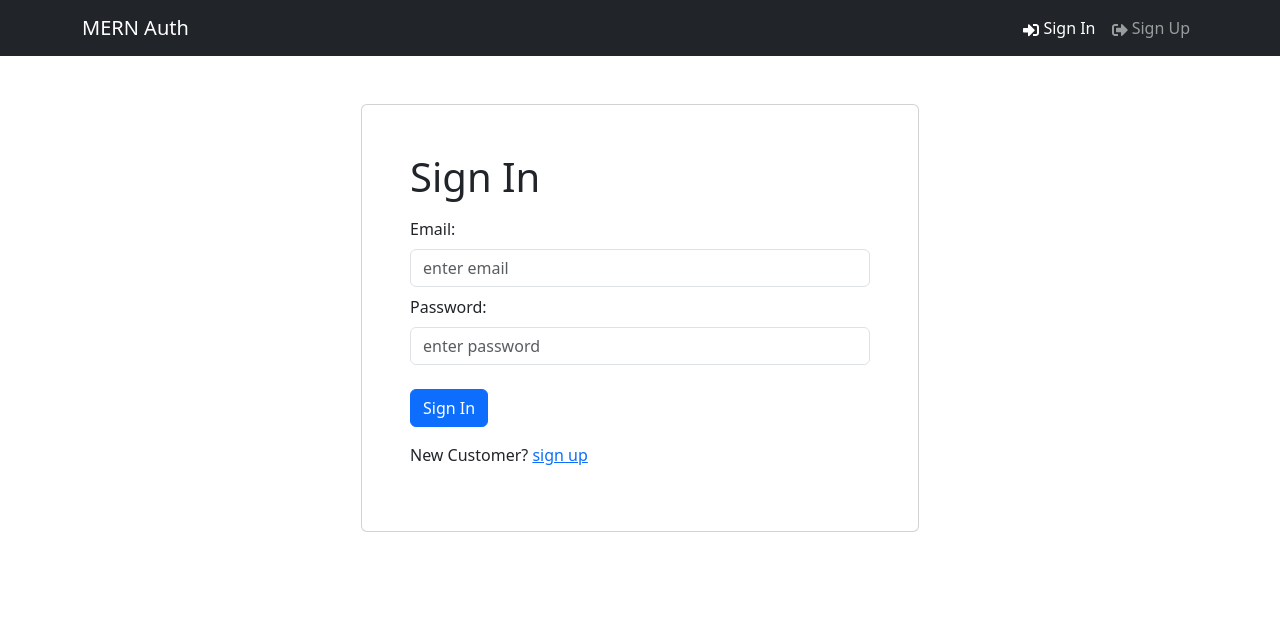
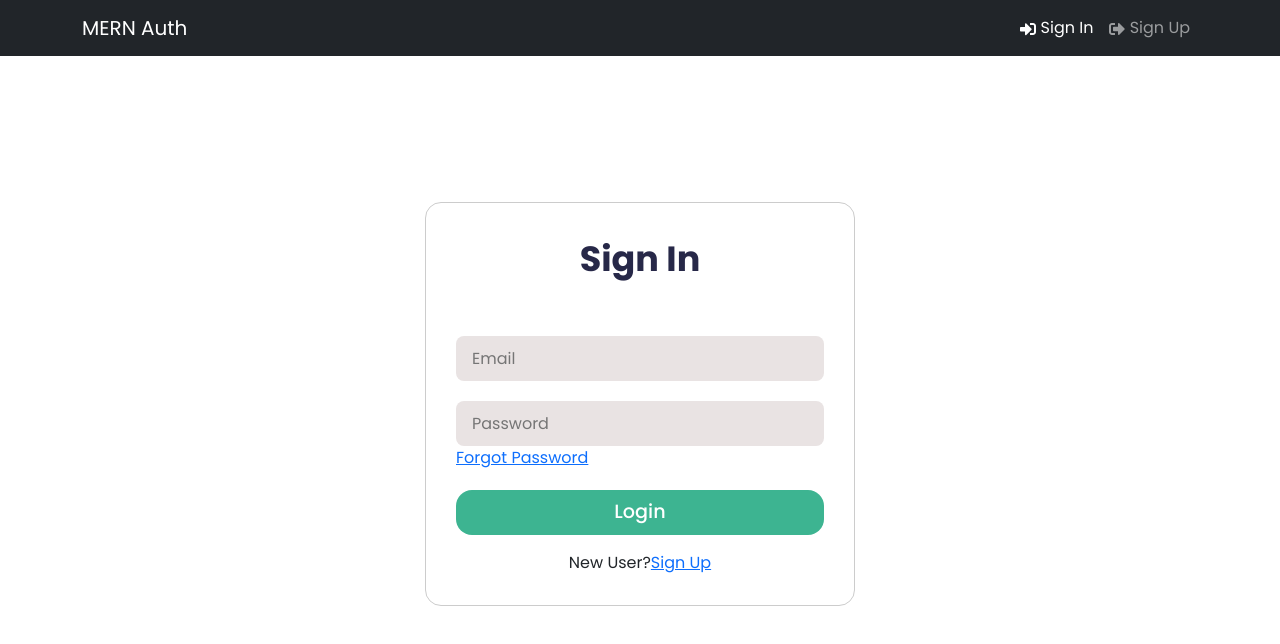
Before and after one commit to A-Anirudh/Xhealth, a React (Vite) app in the folder frontend/: page /login in a window 1280 px wide. Shown: the top 644 px of the page. Built offline with nearby package versions, Linux system fonts and the light colour scheme.

Commit message:
feat:auth UI

```diff
--- a/frontend/src/components/FormContainer.jsx
+++ b/frontend/src/components/FormContainer.jsx
@@ -4,7 +4,7 @@ import {Container, Row, Col} from 'react-bootstrap';
 const FormContainer = ({children}) => {
   return (
     <Container>
-        <Row className='justify-content-md-center mt-5'>
+        <Row className='justify-content-md-center mt-5' >
             <Col xs={ 12 } md={6} className='card p-5'>
                 {children}
 
--- a/frontend/src/index.css
+++ b/frontend/src/index.css
@@ -0,0 +1,76 @@
+@import url('https://fonts.googleapis.com/css2?family=Poppins:ital,wght@0,100;0,300;0,400;0,500;0,700;0,900;1,100;1,300;1,400;1,500;1,700;1,900&display=swap');
+
+*{
+  font-family: Poppins;
+  margin: 0;
+  padding: 0;
+  box-sizing: border-box;
+  overflow: hidden;
+}
+
+.main-comtainer{
+
+  height: 85vh;
+  width: 100%;
+  display: flex;
+  align-items: center;
+  justify-content: center;
+  background-color: #fff;
+
+}
+
+.form{
+  max-width: 430px;
+  width: 90%;
+  padding: 30px;
+  border-radius: 1rem;
+  background-color: rgb(255, 255, 255);
+  border: 1px solid #cccccc;
+}
+
+.heading{
+  font-size: 35px;
+  font-weight: 600;
+  color:#272848 ;
+  text-align: center;
+}
+
+form{
+  margin-top: 30px;
+}
+
+form .field{
+  height:45px;
+  width: 100%;
+  margin-top: 20px;
+}
+
+.field input {
+  height: 100%;
+  width: 100%;
+  border-radius: 0.5rem;
+  border: none;
+  outline: none;
+  padding: 16px;
+  background-color: rgb(233, 227, 227);
+}
+
+.field input:focus{
+  border: 2px solid #585CE5;
+
+
+}
+
+
+.button-field {
+  border: none;
+  color: white;
+  font-size: larger;
+  font-weight: 500;
+  background-color: #3DB491;
+  border-radius: 1rem;
+}
+.new{
+  margin-top: 1rem;
+  text-align: center;
+}
--- a/frontend/src/screens/LoginScreen.jsx
+++ b/frontend/src/screens/LoginScreen.jsx
@@ -1,6 +1,6 @@
-import {useState} from 'react';
-import {Link} from 'react-router-dom'
-import {Form, Button, Row, Col} from 'react-bootstrap';
+import { useState } from 'react';
+import { Link } from 'react-router-dom'
+import { Form, Button, Row, Col } from 'react-bootstrap';
 import FormContainer from '../components/FormContainer';
 
 
@@ -13,34 +13,42 @@ const LoginScreen = () => {
         e.preventDefault();
         console.log('submit');
     }
-  return (
-    <FormContainer>
-        <h1>Sign In</h1>
-        <Form onSubmit={submitHandler}>
-            <Form.Group controlId='email' className='my-2'>
-                <Form.Label>Email:</Form.Label>
-                <Form.Control type='email' placeholder='enter email' value={email} onChange={(e)=>{setEmail(e.target.value)}}></Form.Control>
-            </Form.Group>
+    return (
+        <section className='main-comtainer'>
+            <div className='form login' >
+                <div className='form-content'>
+                    <header className='heading'>Sign In</header>
 
-            <Form.Group controlId='password' className='my-2'>
-                <Form.Label>Password:</Form.Label>
-                <Form.Control type='password' placeholder='enter password' value={password} onChange={(e)=>{setPassword(e.target.value)}}></Form.Control>
-            </Form.Group>
+                    <form onSubmit={submitHandler} >
 
-            <Button type='submit' variant='primary' className='mt-3'>
-                Sign In
-            </Button>
+                        <div className='field input-field'>
 
-            <Row className='py-3'>
-                <Col>
-                New Customer? <Link to='/register'>sign up</Link>
-                </Col>
-            </Row>
+                            <input className='inputs' type='email' placeholder='Email' value={email} onChange={(e) => { setEmail(e.target.value) }}></input>
+                        </div>
+
+                        <div className='field input-field'>
+                            <input className='inputs' type='password' placeholder='Password' value={password} onChange={(e) => { setPassword(e.target.value) }}></input>
+                        </div>
+
+                        <div className='form-link'>
+                            <a href='/register'>Forgot Password</a>
+                        </div>
+
+                        <button type='submit' className='field button-field' >
+                            Login
+                        </button>
+
+                        <div className='new'>
+                            New User?<a href='/register'>Sign Up</a>
+                        </div>
 
 
-        </Form>
-    </FormContainer>
-  )
+                    </form>
+                </div>
+            </div>
+        </section>
+
+    )
 }
 
 export default LoginScreen
--- a/frontend/src/screens/RegisterScreen.jsx
+++ b/frontend/src/screens/RegisterScreen.jsx
@@ -1,12 +1,13 @@
-import {useState} from 'react';
-import {Link} from 'react-router-dom'
-import {Form, Button, Row, Col} from 'react-bootstrap';
+import { useState } from 'react';
+import { Link } from 'react-router-dom'
+import { Form, Button, Row, Col } from 'react-bootstrap';
 import FormContainer from '../components/FormContainer';
 
 
 const RegisterScreen = () => {
 
     const [name, setName] = useState('');
+    const [name2, setName2] = useState('');
     const [email, setEmail] = useState('');
     const [password, setPassword] = useState('');
     const [confirmPassword, setConfirmPassword] = useState('');
@@ -15,44 +16,51 @@ const RegisterScreen = () => {
         e.preventDefault();
         console.log('submit');
     }
-  return (
-    <FormContainer>
-        <h1>Sign Up</h1>
-        <Form onSubmit={submitHandler}>
-            <Form.Group controlId='name' className='my-2'>
-                <Form.Label>Name:</Form.Label>
-                <Form.Control type='text' placeholder='enter name' value={name} onChange={(e)=>{setName(e.target.value)}}></Form.Control>
-            </Form.Group>
+    return (
+        <section className='main-comtainer'>
+            <div className='form login'>
+                <div className='form-content'>
+                    <header className='heading'>Sign Up</header>
+                    <form onSubmit={submitHandler}>
+                        <div className='field input-field'>
+                            <input type='text' placeholder='First name' value={name} onChange={(e) => { setName(e.target.value) }}></input>
+                        </div>
+                        <div className='field input-field'>
+                            <input type='text' placeholder='Last name' value={name2} onChange={(e) => { setName2(e.target.value) }}></input>
+                        </div>
 
-            <Form.Group controlId='email' className='my-2'>
-                <Form.Label>Email:</Form.Label>
-                <Form.Control type='email' placeholder='enter email' value={email} onChange={(e)=>{setEmail(e.target.value)}}></Form.Control>
-            </Form.Group>
+                        <div className='field input-field'>
 
-            <Form.Group controlId='password' className='my-2'>
-                <Form.Label>Password:</Form.Label>
-                <Form.Control type='password' placeholder='enter password' value={password} onChange={(e)=>{setPassword(e.target.value)}}></Form.Control>
-            </Form.Group>
+                            <input type='email' placeholder='Email' value={email} onChange={(e) => { setEmail(e.target.value) }}></input>
+                        </div>
 
-            <Form.Group controlId='confirmPassword' className='my-2'>
-                <Form.Label>Confirm Password:</Form.Label>
-                <Form.Control type='password' placeholder='Confirm Password' value={confirmPassword} onChange={(e)=>{setConfirmPassword(e.target.value)}}></Form.Control>
-            </Form.Group>
+                        <div className='field input-field'>
 
-            <Button type='submit' variant='primary' className='mt-3'>
-                Sign In
-            </Button>
+                            <input type='password' placeholder='Password' value={password} onChange={(e) => { setPassword(e.target.value) }}></input>
+                        </div>
 
-            <Row className='py-3'>
-                <Col>
-                Already have an account? <Link to='/login'>sign in</Link>
-                </Col>
-            </Row>
+                        <div className='field input-field'>
+
+                            <input type='password' placeholder='Confirm Password' value={confirmPassword} onChange={(e) => { setConfirmPassword(e.target.value) }}></input>
+                        </div>
+
+                        <button type='submit'  className='field button-field'>
+                            Sign In
+                        </button>
+
+                        <div className='new'>
+
+                            Already have an account? <Link to='/login'>Sign In</Link>
+
+                        </div>
 
 
-        </Form>
-    </FormContainer>
-  )
+                    </form>
+                </div>
+            </div>
+        </section>
+
+    )
 }
 
 export default RegisterScreen;
```
